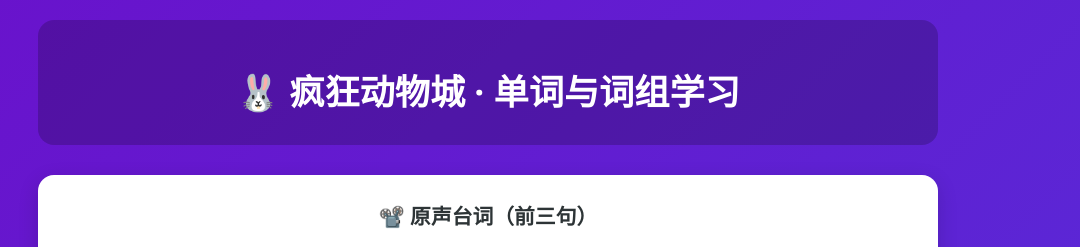
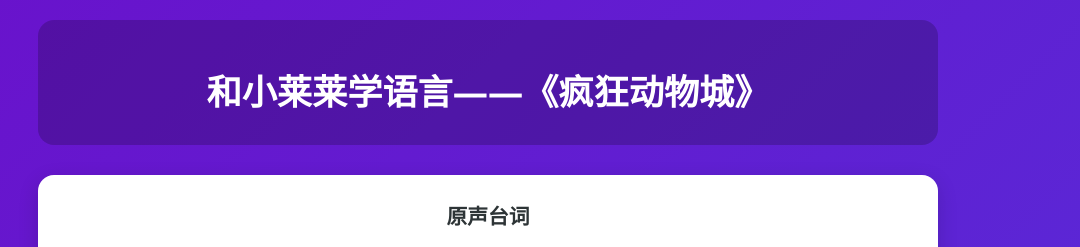
Before and after one commit to msqdla/LaiLai-English, a plain HTML site: page index.html in a window 1280 px wide. Shown: the top 247 px of the page, without its empty margins (152-1232 px from the left). Drawn offline with Linux system fonts and the light colour scheme.

Commit message:
Update index.html

```diff
--- a/index.html
+++ b/index.html
@@ -3,7 +3,7 @@
 <head>
   <meta charset="UTF-8" />
   <meta name="viewport" content="width=device-width, initial-scale=1.0"/>
-  <title>🎬 疯狂动物城 · 单词与词组学习</title>
+  <title>和小莱莱学《疯狂动物城》 · 单词与词组学习</title>
   <style>
     body {
       font-family: 'Segoe UI', Tahoma, Geneva, Verdana, sans-serif;
@@ -161,12 +161,12 @@
 <body>
   <div class="container">
     <header>
-      <h1>🐰 疯狂动物城 · 单词与词组学习</h1>
+      <h1>和小莱莱学语言——《疯狂动物城》 </h1>
     </header>
 
     <!-- 🎬 前三句台词 -->
     <div class="script-section">
-      <div class="script-title">📽️ 原声台词（前三句）</div>
+      <div class="script-title">原声台词</div>
       <div class="script-lines">
         <div class="line">
           <span class="en">Turns out, real life is a little bit more complicated than a slogan on a bumper sticker.</span><br>
```
